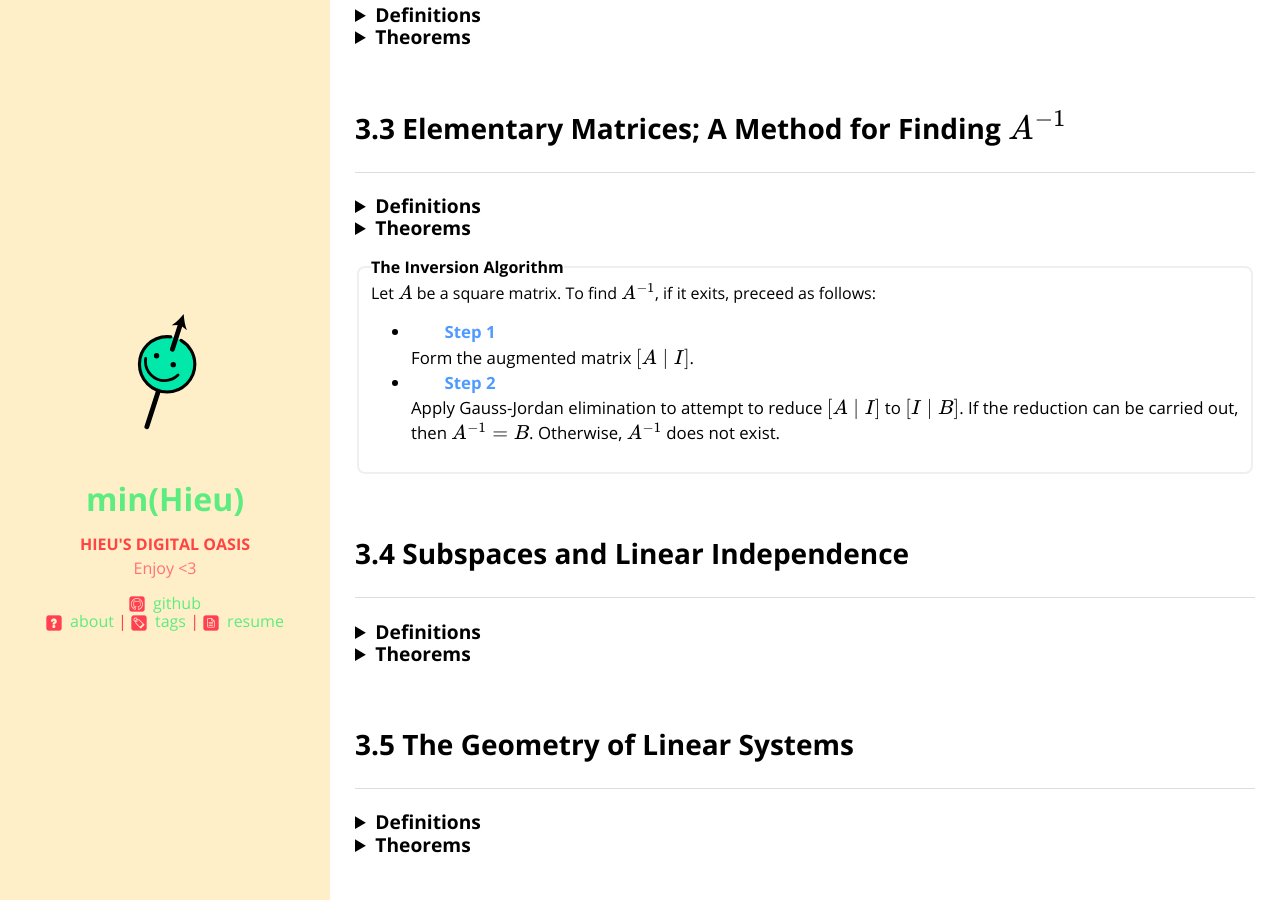
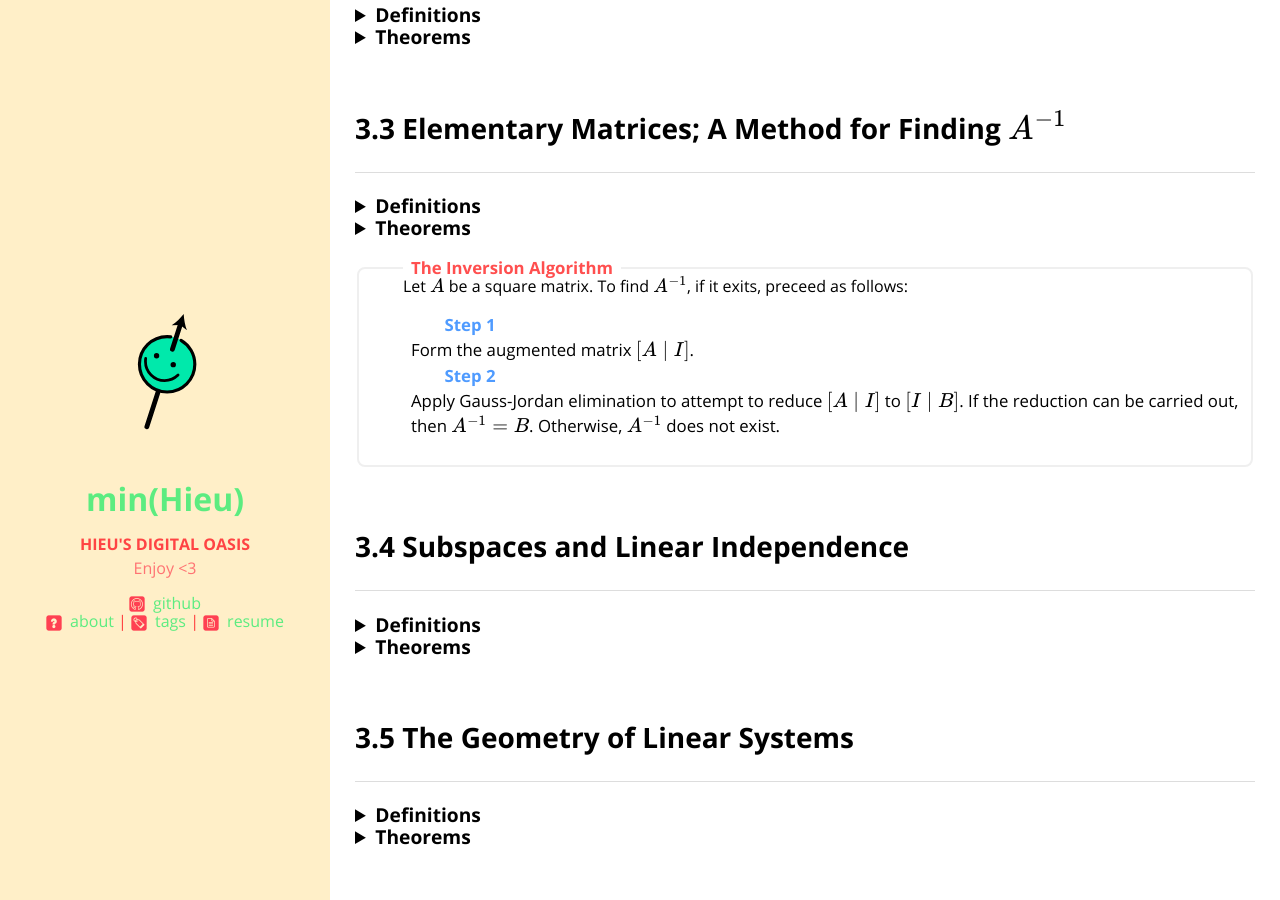
Before and after one commit to min-hieu/min-hieu.github.io, a Jekyll site: the page built from _posts/2021-02-11-Linear-algebra-summary.md, in a window 1280 px wide and 900 px high, scrolled down 2552 px. Built offline with Jekyll 4.4.1, drawn with Linux system fonts in a browser that asks for light colours; formulas are drawn with MathJax 3; a script that is not in the unit is left out.

Commit message:
Update 2021-02-11-Linear-algebra-summary.md

```diff
--- a/_posts/2021-02-11-Linear-algebra-summary.md
+++ b/_posts/2021-02-11-Linear-algebra-summary.md
@@ -419,10 +419,10 @@ mathjax: true
 </li></ul></details>
 <p></p>
 <fieldset>
- <legend id="notion-highlight-1"><b>The Inversion Algorithm</b></legend>
+ <legend class="box-header"><b>The Inversion Algorithm</b></legend>
 
-    Let $A$  be a square matrix. To find $A^{-1}$, if it exits, preceed as follows:
-<ul style="list-style">
+    &emsp;&emsp;Let $A$  be a square matrix. To find $A^{-1}$, if it exits, preceed as follows:
+<ul style="list-style:none">
     <li>&emsp;&emsp;<span id="notion-highlight-1"><b>Step 1</b></span> <br>
 
     Form the augmented matrix $[A\mid I]$.</li>
```
